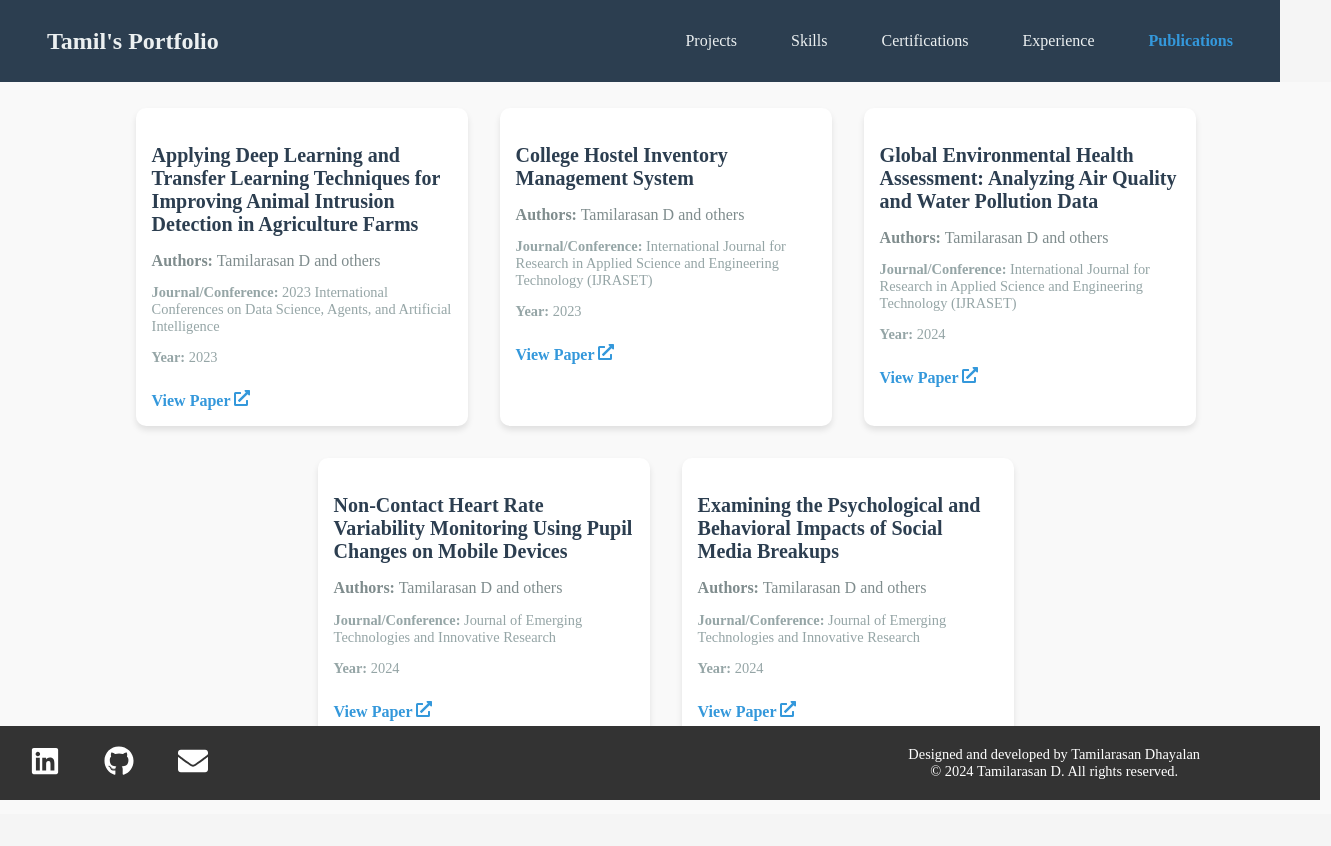
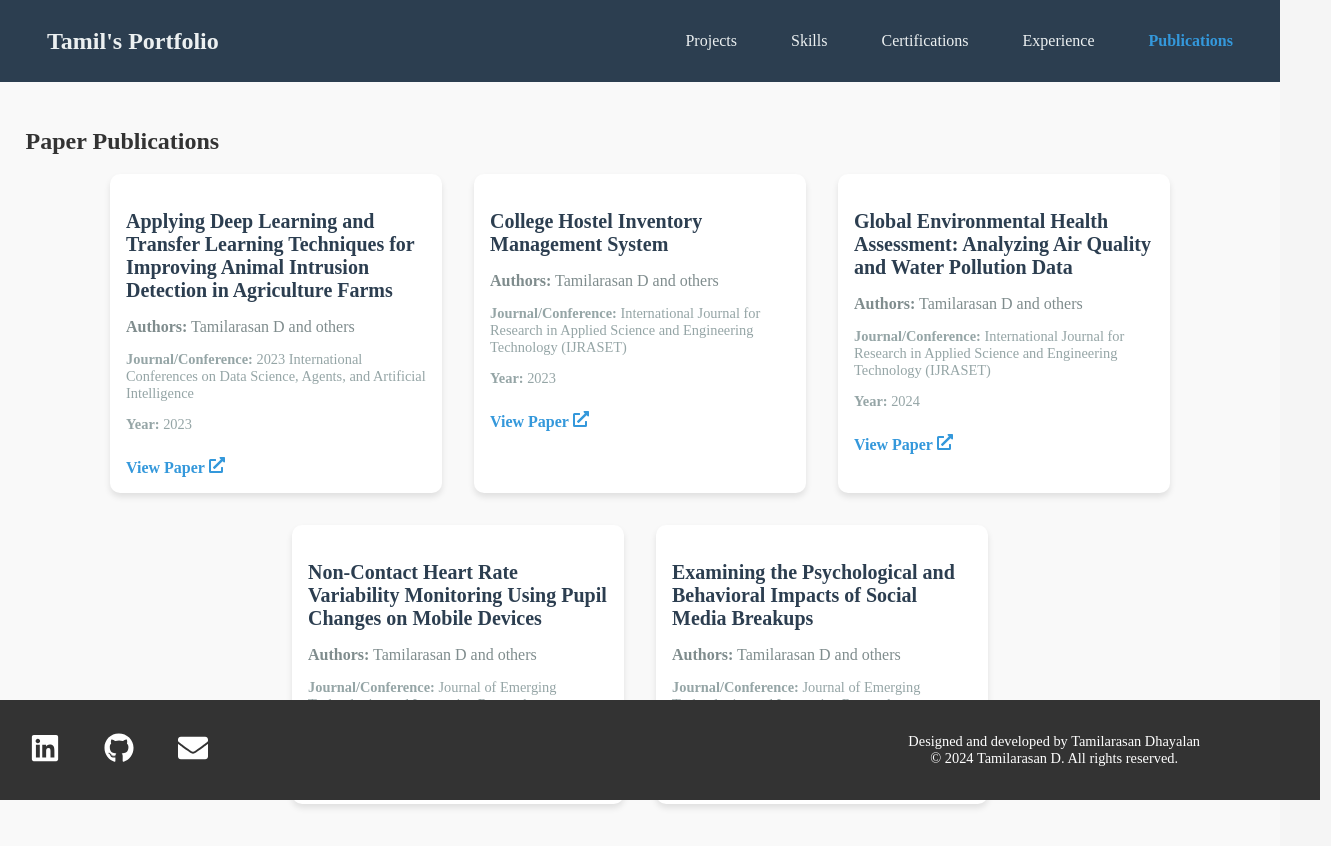
Before and after one commit to TAMILARASAN-D/my-portfolio, a React (Create React App) app: page /publications in a window 1280 px wide. Shown: the top 846 px of the page, 1331 px wide, since content can reach past the window. Before the commit the page ends 814 px from the top, so only its background shows below. Built offline with nearby package versions, Linux system fonts and the light colour scheme.

Commit message:
Css changes

```diff
--- a/src/App.css
+++ b/src/App.css
@@ -63,7 +63,6 @@ body {
   display: flex;
   flex-direction: column;
   width: 100%;
-  min-width: 100vh;
   min-height: 100vh; /* Ensure the body takes at least the full height of the viewport */
   margin: 0;
 }
--- a/src/components/Footer.css
+++ b/src/components/Footer.css
@@ -1,7 +1,6 @@
 /* src/components/Footer.css */
 html, body {
     height: 100%; /* Set full height for html and body */
-    width: 100%;
     margin: 0; /* Remove default margin */
   }
 
@@ -23,6 +22,7 @@ html, body {
     display: flex;
     justify-content: space-between; /* Space between items */
     align-items: center; /* Center items vertically */
+    min-height: 10vh;
   }
 
   .footer-content {
--- a/src/components/Navbar.css
+++ b/src/components/Navbar.css
@@ -2,7 +2,6 @@
 
 .navbar {
     display: flex;
-    width: auto;
     justify-content: space-between;
     align-items: center;
     background-color: #2c3e50; /* Dark blue background */
@@ -57,7 +56,7 @@
 @media (max-width: 768px) {
     .navbar-links {
       flex-direction: column;
-      width: auto;
+      width: 100%;
       display: none; /* Hide links by default */
     }
 
--- a/src/pages/Home.css
+++ b/src/pages/Home.css
@@ -2,7 +2,6 @@
 
 .home-section {
     display: flex;
-    width: auto;
     justify-content: center;
     align-items: center;
     padding: 4rem 2rem;
@@ -45,7 +44,6 @@
   .cta-button:hover {
     background-color: #a8a9fa;
     color: black;
-    transition: transform 0.3s ease;
   }
 
   .intro-image {
--- a/src/pages/Projects.css
+++ b/src/pages/Projects.css
@@ -3,7 +3,8 @@
 .projects-section {
     background-color: #f9f9f9;
     padding: 2%;
-    width: 100%;
+    overflow: scroll;
+    scroll-behavior: smooth;
     height: 100%;
   }
 
--- a/src/pages/Publications.css
+++ b/src/pages/Publications.css
@@ -1,7 +1,8 @@
 .publications-section {
     background-color: #f9f9f9;
     padding: 2%;
-    width: 100%;
+    overflow: scroll;
+    scroll-behavior:smooth;
     height: 100%;
   }
 
--- a/src/pages/Publications.js
+++ b/src/pages/Publications.js
@@ -43,6 +43,7 @@ const Publications = () => {
 
   return (
     <section className="publications-section">
+        <h2>Paper Publications</h2>
       <div className="publications-container">
         {papers.map((paper, index) => (
           <div key={index} className="publication-card">
```
